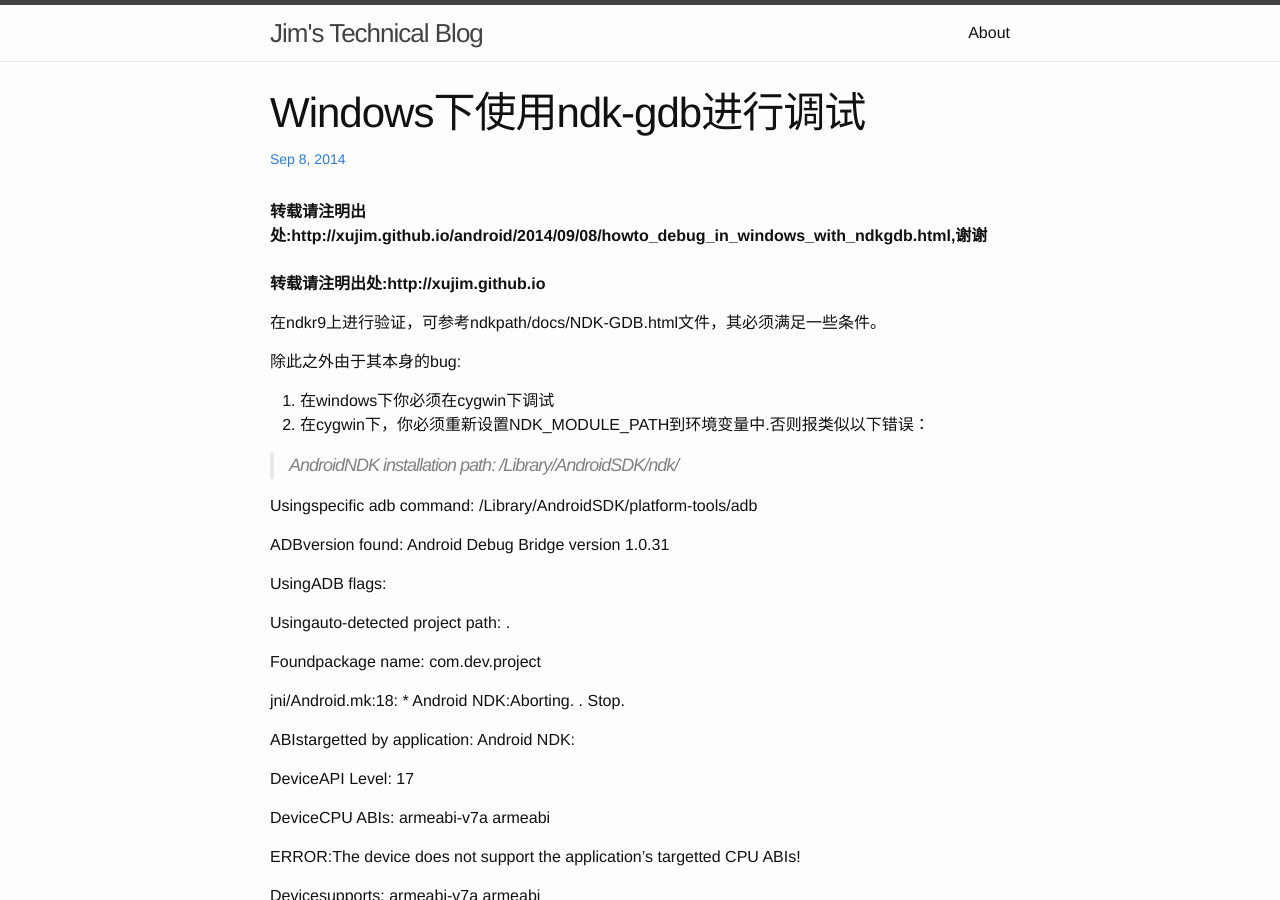
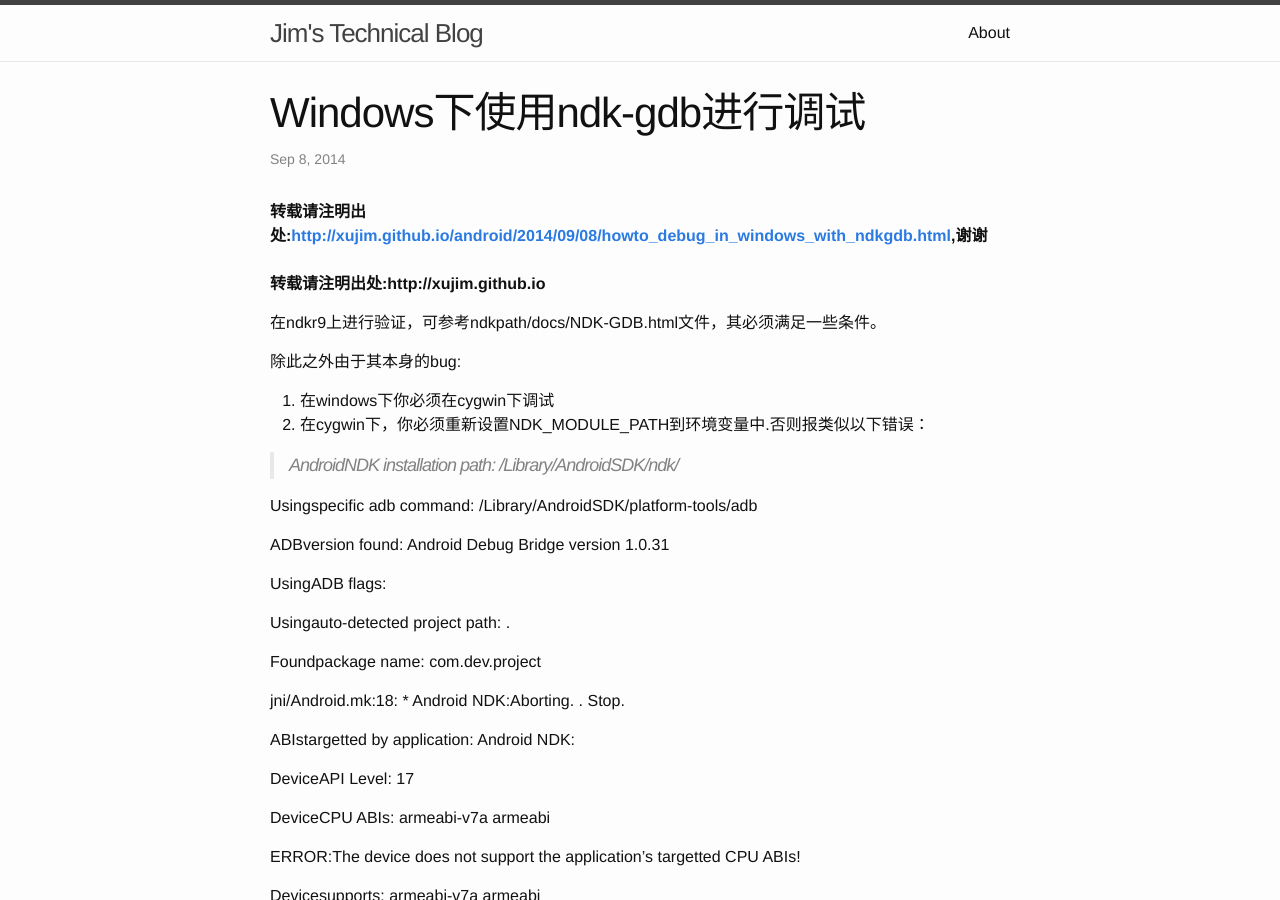
Before and after one commit to xujim/xujim.github.io, a Jekyll site: the page built from _posts/2014-09-08-howto_debug_in_windows_with_ndkgdb.markdown, in a window 1280 px wide and 900 px high. Built offline with Jekyll 4.4.1, drawn with Linux system fonts in a browser that asks for light colours; comment, search, counter and statistics services are not loaded.

Commit message:
Update post.html

```diff
--- a/_layouts/post.html
+++ b/_layouts/post.html
@@ -5,11 +5,11 @@ layout: default
 
   <header class="post-header">
     <h1 class="post-title">{{ page.title }}</h1>
-    <p class="post-meta"><a>{{ page.date | date: "%b %-d, %Y" }}{% if page.author %} • {{ page.author }}{% endif %}{% if page.meta %} • {{ page.meta }}{% endif %}</a></p>
+    <p class="post-meta">{{ page.date | date: "%b %-d, %Y" }}{% if page.author %} • {{ page.author }}{% endif %}{% if page.meta %} • {{ page.meta }}{% endif %}</p>
   </header>
 
   <article class="post-content">
-  <strong>转载请注明出处:http://{{ page.url | replace:'index.html','' | prepend: site.baseurl | prepend: site.url }},谢谢</strong>
+  <strong>转载请注明出处:<a>http://{{ page.url | replace:'index.html','' | prepend: site.baseurl | prepend: site.url }}</a>,谢谢</strong>
   <br/>
   <br/>
     {{ content }}
```
